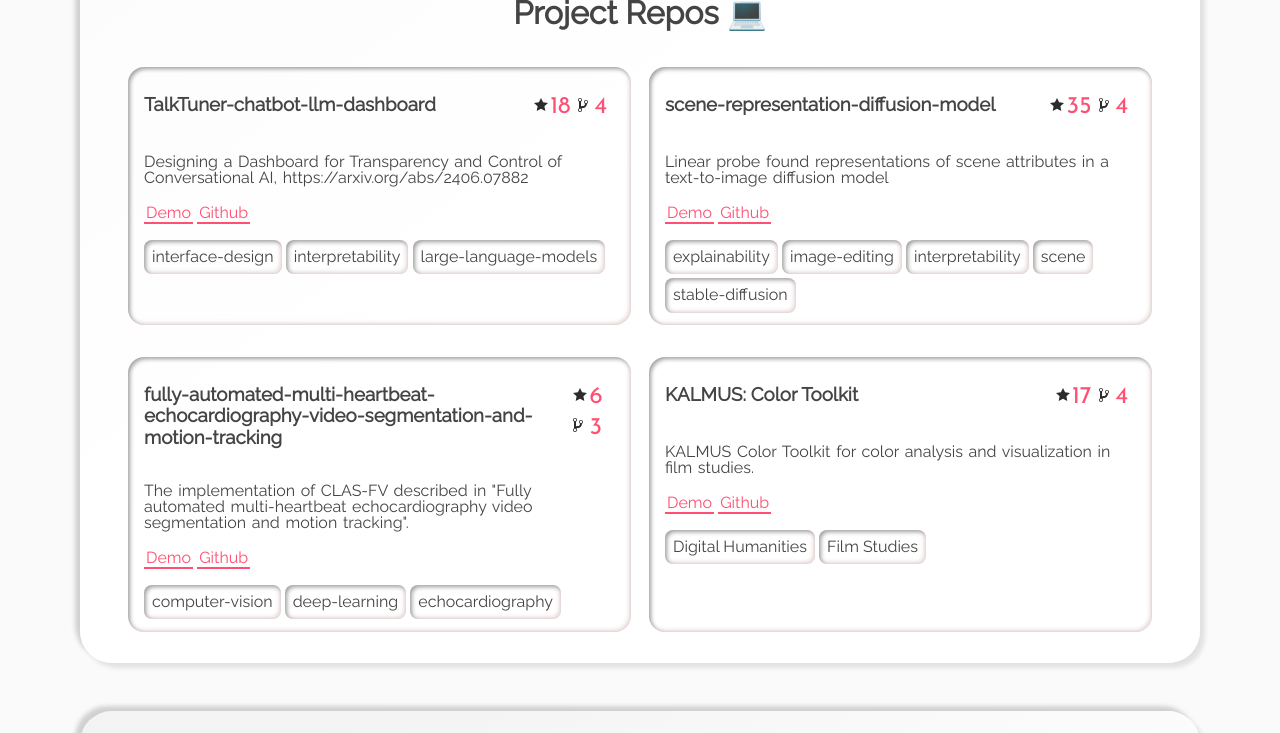
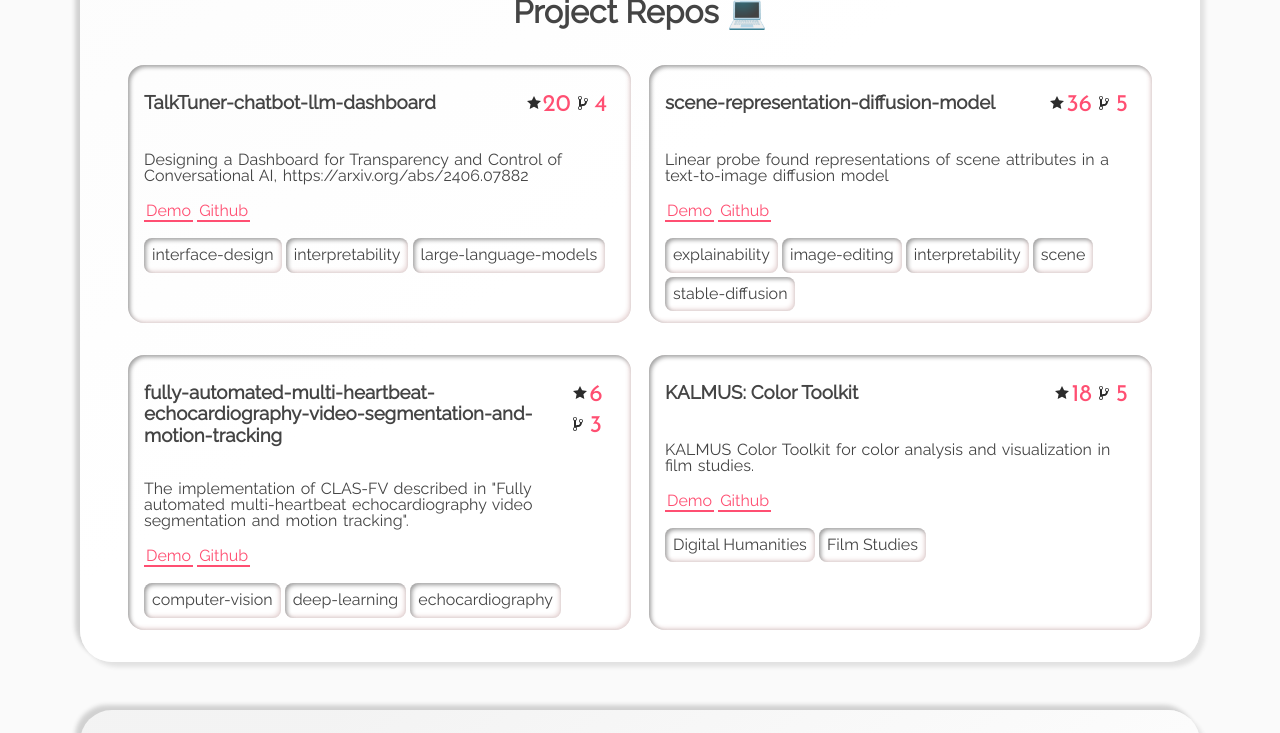
Before and after one commit to yc015/yc015.github.io, a Jekyll site: the page index.html, which Jekyll copies as it is, in a window 1280 px wide and 900 px high, scrolled down 4185 px, cut to the strip 167-900 px from the top of the window. Built offline with Jekyll 4.4.1, drawn with Linux system fonts in a browser that asks for light colours.

Commit message:
update the website

```diff
--- a/_data/projects.yml
+++ b/_data/projects.yml
@@ -56,7 +56,7 @@
     - tag: Interpretability
 
 - name: "KALMUS: tools for color analysis of films"
-  descr: "KALMUS is a Python package for the computational analysis of colors in films. It provides quantitative tools to study and compare the use of film color. This package serves two purposes: (1) various ways to measure, calculate and compare a film’s colors and (2) various ways to visualize a film’s color. <br> <br> <img src='assets/img/mission_barcode_Foreground_avg.png' alt='kalmus_img' height='100vh' style='max-width: -webkit-fill-available;'> <img src='assets/img/kalmus_color_t.png' alt='kalmus_img' height='100vh' style='max-width: -webkit-fill-available;'><br><img src='assets/img/kalmus_gui.png' alt='kalmus_img' style='width:-webkit-fill-available;height: -webkit-fill-available;'>"
+  descr: "KALMUS is a Python package for the computational analysis of colors in films. It provides quantitative tools to study and compare the use of film color. This package serves two purposes: (1) various ways to measure, calculate and compare a film’s colors and (2) various ways to visualize a film’s color. <br> <br> <img src='assets/img/kalmus_demo.jpg' alt='kalmus_img' style='width:-webkit-fill-available;height: -webkit-fill-available;'>"
   demo: https://github.com/KALMUS-Color-Toolkit/KALMUS
   tags:
     - tag: JOSS 2021
--- a/_includes/section-projects.html
+++ b/_includes/section-projects.html
@@ -95,14 +95,14 @@
               <svg viewBox="0 0 16 16" version="1.1" width="16" height="16" aria-hidden="true">
                 <path fill-rule="evenodd" d="M14 6l-4.9-.64L7 1 4.9 5.36 0 6l3.6 3.26L2.67 14 7 11.67 11.33 14l-.93-4.74L14 6z">
                 </path>
-              </svg>17
+              </svg>18
             </a>
             <a href="https://github.com/KALMUS-Color-Toolkit/KALMUS/network/members" class="project-stars-forks">
               <svg viewBox="0 0 16 16" version="1.1" width="16" height="16" aria-hidden="true">
                 <path fill-rule="evenodd"
                   d="M10 5c0-1.11-.89-2-2-2a1.993 1.993 0 0 0-1 3.72v.3c-.02.52-.23.98-.63 1.38-.4.4-.86.61-1.38.63-.83.02-1.48.16-2 .45V4.72a1.993 1.993 0 0 0-1-3.72C.88 1 0 1.89 0 3a2 2 0 0 0 1 1.72v6.56c-.59.35-1 .99-1 1.72 0 1.11.89 2 2 2 1.11 0 2-.89 2-2 0-.53-.2-1-.53-1.36.09-.06.48-.41.59-.47.25-.11.56-.17.94-.17 1.05-.05 1.95-.45 2.75-1.25S8.95 7.77 9 6.73h-.02C9.59 6.37 10 5.73 10 5zM2 1.8c.66 0 1.2.55 1.2 1.2 0 .65-.55 1.2-1.2 1.2C1.35 4.2.8 3.65.8 3c0-.65.55-1.2 1.2-1.2zm0 12.41c-.66 0-1.2-.55-1.2-1.2 0-.65.55-1.2 1.2-1.2.65 0 1.2.55 1.2 1.2 0 .65-.55 1.2-1.2 1.2zm6-8c-.66 0-1.2-.55-1.2-1.2 0-.65.55-1.2 1.2-1.2.65 0 1.2.55 1.2 1.2 0 .65-.55 1.2-1.2 1.2z">
                 </path>
-              </svg>4
+              </svg>5
             </a>
         </div>
       </div>
--- a/index.html
+++ b/index.html
@@ -285,7 +285,7 @@
         <div class="name-link-wrapper">
           <h3>KALMUS: tools for color analysis of films</h3>
         </div>
-        <p class="project-desc">KALMUS is a Python package for the computational analysis of colors in films. It provides quantitative tools to study and compare the use of film color. This package serves two purposes: (1) various ways to measure, calculate and compare a film’s colors and (2) various ways to visualize a film’s color. <br> <br> <img src='assets/img/mission_barcode_Foreground_avg.png' alt='kalmus_img' height='100vh' style='max-width: -webkit-fill-available;'> <img src='assets/img/kalmus_color_t.png' alt='kalmus_img' height='100vh' style='max-width: -webkit-fill-available;'><br><img src='assets/img/kalmus_gui.png' alt='kalmus_img' style='width:-webkit-fill-available;height: -webkit-fill-available;'></p>
+        <p class="project-desc">KALMUS is a Python package for the computational analysis of colors in films. It provides quantitative tools to study and compare the use of film color. This package serves two purposes: (1) various ways to measure, calculate and compare a film’s colors and (2) various ways to visualize a film’s color. <br> <br> <img src='assets/img/kalmus_demo.jpg' alt='kalmus_img' style='width:-webkit-fill-available;height: -webkit-fill-available;'></p>
 
           <a class="highlight-link" href="https://github.com/KALMUS-Color-Toolkit/KALMUS" target="_blank" rel="noreferrer">
             Demo
@@ -363,6 +363,8 @@
   <div class="projects-wrapper">
 
 
+
+
         <div class="project neumorphism-card" data-aos="zoom-in-down">
           <div class="name-link-wrapper">
             <h3>TalkTuner-chatbot-llm-dashboard</h3>
@@ -372,7 +374,7 @@
                   <svg viewBox="0 0 16 16" version="1.1" width="16" height="16" aria-hidden="true">
                     <path fill-rule="evenodd" d="M14 6l-4.9-.64L7 1 4.9 5.36 0 6l3.6 3.26L2.67 14 7 11.67 11.33 14l-.93-4.74L14 6z">
                     </path>
-                  </svg>18
+                  </svg>20
                 </a>
 
 
@@ -412,8 +414,6 @@
 
 
 
-
-
         <div class="project neumorphism-card" data-aos="zoom-in-down">
           <div class="name-link-wrapper">
             <h3>scene-representation-diffusion-model</h3>
@@ -423,7 +423,7 @@
                   <svg viewBox="0 0 16 16" version="1.1" width="16" height="16" aria-hidden="true">
                     <path fill-rule="evenodd" d="M14 6l-4.9-.64L7 1 4.9 5.36 0 6l3.6 3.26L2.67 14 7 11.67 11.33 14l-.93-4.74L14 6z">
                     </path>
-                  </svg>35
+                  </svg>36
                 </a>
 
 
@@ -432,7 +432,7 @@
                     <path fill-rule="evenodd"
                       d="M10 5c0-1.11-.89-2-2-2a1.993 1.993 0 0 0-1 3.72v.3c-.02.52-.23.98-.63 1.38-.4.4-.86.61-1.38.63-.83.02-1.48.16-2 .45V4.72a1.993 1.993 0 0 0-1-3.72C.88 1 0 1.89 0 3a2 2 0 0 0 1 1.72v6.56c-.59.35-1 .99-1 1.72 0 1.11.89 2 2 2 1.11 0 2-.89 2-2 0-.53-.2-1-.53-1.36.09-.06.48-.41.59-.47.25-.11.56-.17.94-.17 1.05-.05 1.95-.45 2.75-1.25S8.95 7.77 9 6.73h-.02C9.59 6.37 10 5.73 10 5zM2 1.8c.66 0 1.2.55 1.2 1.2 0 .65-.55 1.2-1.2 1.2C1.35 4.2.8 3.65.8 3c0-.65.55-1.2 1.2-1.2zm0 12.41c-.66 0-1.2-.55-1.2-1.2 0-.65.55-1.2 1.2-1.2.65 0 1.2.55 1.2 1.2 0 .65-.55 1.2-1.2 1.2zm6-8c-.66 0-1.2-.55-1.2-1.2 0-.65.55-1.2 1.2-1.2.65 0 1.2.55 1.2 1.2 0 .65-.55 1.2-1.2 1.2z">
                     </path>
-                  </svg>4
+                  </svg>5
                 </a>
 
             </div>
@@ -539,14 +539,14 @@
               <svg viewBox="0 0 16 16" version="1.1" width="16" height="16" aria-hidden="true">
                 <path fill-rule="evenodd" d="M14 6l-4.9-.64L7 1 4.9 5.36 0 6l3.6 3.26L2.67 14 7 11.67 11.33 14l-.93-4.74L14 6z">
                 </path>
-              </svg>17
+              </svg>18
             </a>
             <a href="https://github.com/KALMUS-Color-Toolkit/KALMUS/network/members" class="project-stars-forks">
               <svg viewBox="0 0 16 16" version="1.1" width="16" height="16" aria-hidden="true">
                 <path fill-rule="evenodd"
                   d="M10 5c0-1.11-.89-2-2-2a1.993 1.993 0 0 0-1 3.72v.3c-.02.52-.23.98-.63 1.38-.4.4-.86.61-1.38.63-.83.02-1.48.16-2 .45V4.72a1.993 1.993 0 0 0-1-3.72C.88 1 0 1.89 0 3a2 2 0 0 0 1 1.72v6.56c-.59.35-1 .99-1 1.72 0 1.11.89 2 2 2 1.11 0 2-.89 2-2 0-.53-.2-1-.53-1.36.09-.06.48-.41.59-.47.25-.11.56-.17.94-.17 1.05-.05 1.95-.45 2.75-1.25S8.95 7.77 9 6.73h-.02C9.59 6.37 10 5.73 10 5zM2 1.8c.66 0 1.2.55 1.2 1.2 0 .65-.55 1.2-1.2 1.2C1.35 4.2.8 3.65.8 3c0-.65.55-1.2 1.2-1.2zm0 12.41c-.66 0-1.2-.55-1.2-1.2 0-.65.55-1.2 1.2-1.2.65 0 1.2.55 1.2 1.2 0 .65-.55 1.2-1.2 1.2zm6-8c-.66 0-1.2-.55-1.2-1.2 0-.65.55-1.2 1.2-1.2.65 0 1.2.55 1.2 1.2 0 .65-.55 1.2-1.2 1.2z">
                 </path>
-              </svg>4
+              </svg>5
             </a>
         </div>
       </div>
```
Also changed, not shown: assets/img/kalmus_demo.jpg (added), 2 other files.
